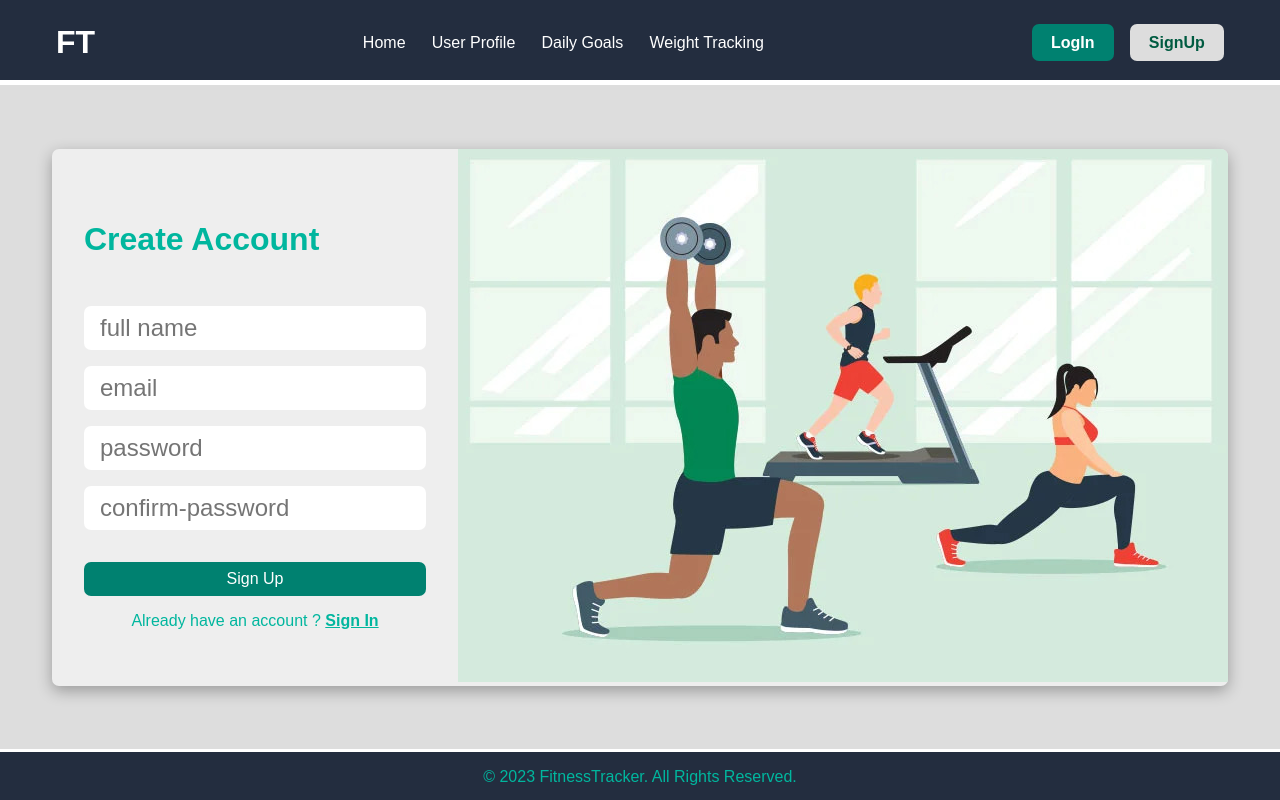
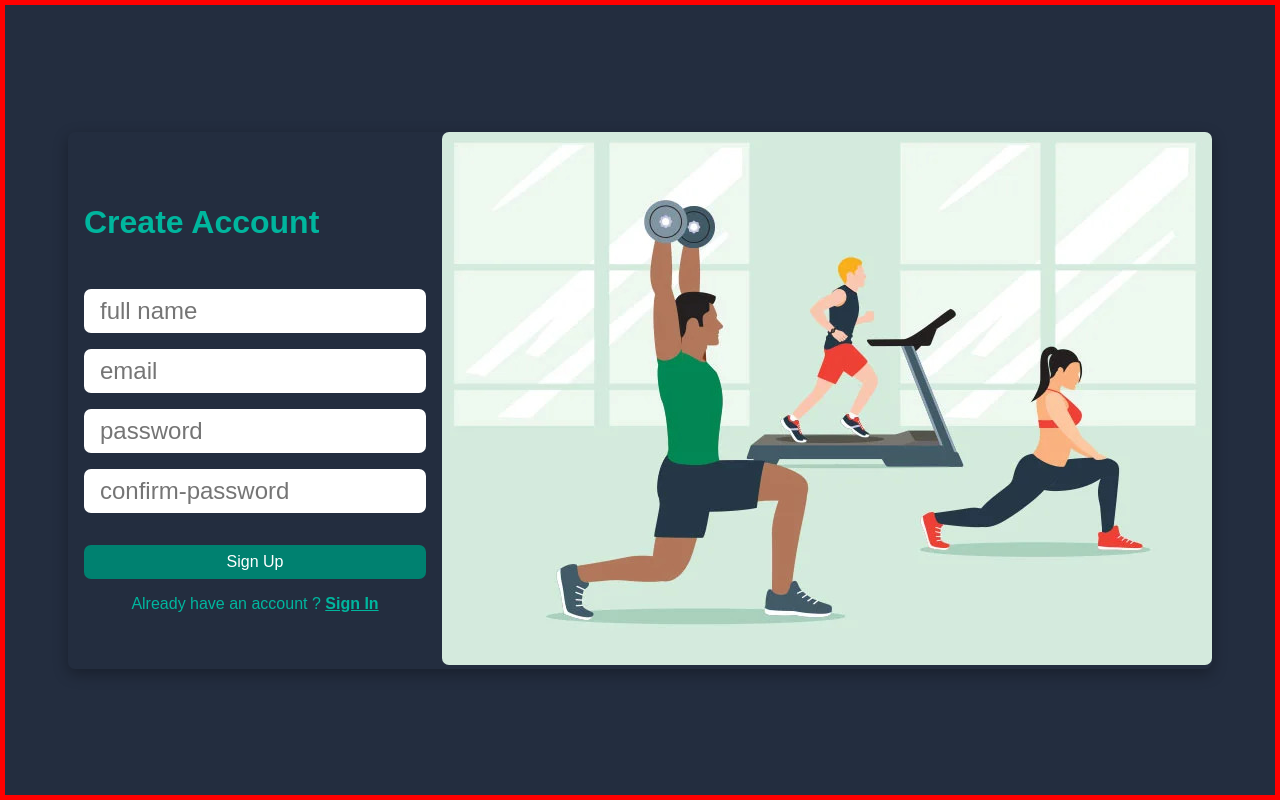
Before and after one commit to Ayush-Bharadva/fitnesstracker, a React (Vite) app: page /signup in a window 1280 px wide. Built offline with nearby package versions, Linux system fonts and the light colour scheme.

Commit message:
Layout updated with necessary changes

```diff
--- a/src/App.jsx
+++ b/src/App.jsx
@@ -39,14 +39,16 @@ const WeightTracking = lazy(() =>
 
 const router = createBrowserRouter(
 	createRoutesFromElements(
-		<Route path="/" element={<Layout />}>
-			<Route path="" element={<Home />} />
-			<Route path="user-profile" element={<UserProfile />} />
-			<Route path="daily-goals" element={<DailyGoals />} />
-			<Route path="weight-tracking" element={<WeightTracking />} />
+		<>
+			<Route path="/" element={<Layout />}>
+				<Route path="" element={<Home />} />
+				<Route path="user-profile" element={<UserProfile />} />
+				<Route path="daily-goals" element={<DailyGoals />} />
+				<Route path="weight-tracking" element={<WeightTracking />} />
+			</Route>
 			<Route path="signup" element={<SignUp />} />
 			<Route path="login" element={<Login />} />
-		</Route>
+		</>
 	)
 );
 
--- a/src/App.scss
+++ b/src/App.scss
@@ -7,20 +7,21 @@
 	font-family: Arial, Helvetica, sans-serif;
 }
 
-// Theme :
+// Theme variables:
 $black: #0f0f0f;
 $dark-blue: #232d3f;
+$mid-blue: #364560;
+$light-blue: #3f5071;
 $dark-green: #005b41;
 $teal: #008170;
 $light-teal: #00b69e;
 
 .card {
 	text-align: left;
-	background-color: #eee;
 	display: flex;
 	justify-content: center;
 	align-items: center;
-	overflow: hidden;
+	flex-wrap: wrap;
 	margin: 2rem auto;
 	width: fit-content;
 	border-radius: 7px;
@@ -31,10 +32,11 @@ $light-teal: #00b69e;
 .header {
 	background-color: $dark-blue;
 	color: white;
-	position: fixed;
+	position: sticky;
 	top: 0;
-	width: 100%;
-	height: 5rem;
+	left: 0;
+	right: 0;
+	z-index: 1000;
 
 	.navbar {
 		display: flex;
@@ -86,14 +88,12 @@ $light-teal: #00b69e;
 
 // Homepage
 .main {
-	background-color: #ddd;
+	background-color: transparent;
 	width: 100%;
-	height: calc(100vh - 8.5rem);
 	display: flex;
-	justify-content: space-around;
 	align-items: center;
-	margin: 85px 0 50px 0;
-	padding: 1.5rem;
+	justify-content: center;
+	padding: 1rem;
 	gap: 1.5rem;
 	text-align: center;
 	overflow: auto;
@@ -115,20 +115,6 @@ $light-teal: #00b69e;
 	}
 	.right {
 		width: 80%;
-
-		.home {
-			display: flex;
-			justify-content: center;
-			align-items: center;
-			overflow: hidden;
-			background-color: #eee;
-			width: 100%;
-			border-radius: 7px;
-			.info {
-				text-align: justify;
-				padding: 1rem;
-			}
-		}
 	}
 }
 
@@ -158,25 +144,33 @@ $light-teal: #00b69e;
 	}
 }
 
-// .home-poster {
-// 	width: 100%;
-// 	height: 100%;
-// 	img {
-// 		width: 800px;
-// 		height: 800px;
-// 		object-fit: scale-down;
-// 	}
-// }
+// css for user profile page
+.user-profile {
+	display: flex;
+	align-items: center;
+	justify-content: center;
+	flex-wrap: wrap;
+	margin: 1rem;
+	.exercise-poster {
+		img {
+			object-fit: contain;
+			width: 100%;
+			height: 100%;
+		}
+	}
+}
 
 // footer
 .footer {
-	padding: 1rem;
+	position: fixed;
+	bottom: 0;
+	left: 0;
+	right: 0;
+	padding: 1rem 0;
 	background-color: $dark-blue;
 	color: $light-teal;
-	bottom: 0;
-	position: fixed;
 	width: 100%;
-	height: 3rem;
+	z-index: 1000;
 	.footer-content {
 		text-align: center;
 	}
--- a/src/components/Login/Login.jsx
+++ b/src/components/Login/Login.jsx
@@ -22,7 +22,7 @@ function Login() {
 	};
 
 	return (
-		<Main>
+		<div className="container">
 			<Card>
 				<div className="login-poster">
 					<img src={poster} alt="" />
@@ -59,7 +59,7 @@ function Login() {
 					</p>
 				</div>
 			</Card>
-		</Main>
+		</div>
 	);
 }
 
--- a/src/components/SignUp/SignUp.jsx
+++ b/src/components/SignUp/SignUp.jsx
@@ -2,6 +2,7 @@ import React, { useState } from "react";
 import Card from "../UI/Card";
 import Main from "../UI/Main";
 import poster from "../../refrences/signup_poster.jpg";
+import "../styles/General.scss";
 
 function InputError() {
 	return <></>;
@@ -35,22 +36,22 @@ function SignUp() {
 			"0123456789abcdefghijklmnopqrstuvwxyzABCDEFGHIJKLMNOPQRSTUVWXYZ!@#$%^&*-+=_?/.";
 
 		let isValidEmail = emailPattern.test(userCredentials["email"]);
-		console.log("isValidEmail :", isValidEmail);
+		// console.log("isValidEmail :", isValidEmail);
 
 		// password = #Ayush123
-		console.log(userCredentials["password"]);
+		// console.log(userCredentials["password"]);
 
 		let isValidPassword =
 			userCredentials["password"].length > 6 &&
 			userCredentials["password"] === userCredentials["confirm-password"];
 
-		console.log("isValidPassword :", isValidPassword);
+		// console.log("isValidPassword :", isValidPassword);
 
 		isValidEmail && isValidPassword
 			? allUserCredentials.push(userCredentials)
 			: console.log("credentials are not proper");
 
-		console.log("allUserCredentials", allUserCredentials);
+		// console.log("allUserCredentials", allUserCredentials);
 	};
 
 	const handleSubmit = (e) => {
@@ -60,7 +61,7 @@ function SignUp() {
 	};
 
 	return (
-		<Main>
+		<div className="container">
 			<Card>
 				<div className="signup-card">
 					<h2>Create Account</h2>
@@ -125,7 +126,7 @@ function SignUp() {
 					<img src={poster} alt="" />
 				</div>
 			</Card>
-		</Main>
+		</div>
 	);
 }
 
--- a/src/components/pages/Home.jsx
+++ b/src/components/pages/Home.jsx
@@ -1,17 +1,10 @@
 import React, { useState } from "react";
 import run from "../../assets/images/run.jpg";
-import running from "../../assets/images/running.jpg";
 import "../../App.scss";
 import LeftSideBar from "./Home/LeftSideBar";
 import RightSideBar from "./Home/RightSidebar";
 
 function Home() {
-	const [userInfo, setUserInfo] = useState([]);
-
-	const handleClick = () => {
-		console.log("image clicked");
-	};
-
 	return (
 		<>
 			<div className="main">
--- a/src/components/pages/Home/RightSideBar.jsx
+++ b/src/components/pages/Home/RightSideBar.jsx
@@ -5,7 +5,9 @@ import home from "../../../refrences/home.jpg";
 function RightSideBar({ children }) {
 	return (
 		<div className="sidebar right">
-			<div className="home-poster">{/* <img src={home} alt="" /> */}</div>
+			{/* <div className="home-poster">
+				<img src={home} alt="" />
+			</div> */}
 			{children}
 		</div>
 	);
--- a/src/components/pages/UserProfile/CreateProfile.jsx
+++ b/src/components/pages/UserProfile/CreateProfile.jsx
@@ -1,5 +1,6 @@
 import React, { useState } from "react";
 import Card from "../../UI/Card";
+import exercise from "../../../refrences/exercise.jpg";
 
 function CreateProfile() {
 	const [userInfo, setUserInfo] = useState({
@@ -26,6 +27,10 @@ function CreateProfile() {
 	};
 
 	return (
+		<div className="user-profile">
+			<div className="exercise-poster">
+				<img src={exercise} alt="" />
+			</div>
 			<Card>
 				<div className="user-profile-form">
 					<h2>Create Profile</h2>
@@ -34,7 +39,11 @@ function CreateProfile() {
 						className="user-profile-form"
 						onSubmit={handleSubmit}>
 						<label htmlFor="profile-image"></label>
-					<input type="file" id="profile-image" accept="image/*" />
+						<input
+							type="file"
+							id="profile-image"
+							accept="image/*"
+						/>
 						<label htmlFor="name">name</label>
 						<input
 							type="text"
@@ -57,16 +66,39 @@ function CreateProfile() {
 							min="10"
 							max="100"
 						/>
-					<label htmlFor="gender">gender</label>
+						<label htmlFor="">gender</label>
+						<div className="radio-option">
+							<div className="male-radio">
 								<input
-						type="text"
-						id="gender"
-						value={userInfo["gender"]}
+									type="radio"
+									id="male"
+									name="gender"
+									value="male"
 									onChange={(e) =>
-							handleInputChange("gender", e.target.value)
+										handleInputChange(
+											"gender",
+											e.target.value
+										)
 									}
-						placeholder="gender"
-					/>
+								/>{" "}
+								<label htmlFor="male">Male</label>
+							</div>
+							<div className="female-radio">
+								<input
+									type="radio"
+									id="female"
+									name="gender"
+									value="female"
+									onChange={(e) =>
+										handleInputChange(
+											"gender",
+											e.target.value
+										)
+									}
+								/>{" "}
+								<label htmlFor="female">Female</label>
+							</div>
+						</div>
 						<label htmlFor="height">height</label>
 						<input
 							type="text"
@@ -98,13 +130,16 @@ function CreateProfile() {
 							<option value="">Select Health Goal</option>
 							<option value="weight-loss">Weight loss</option>
 							<option value="weight-gain">Weight gain</option>
-						<option value="muscle-building">Muscle building</option>
+							<option value="muscle-building">
+								Muscle building
+							</option>
 							<option value="maintain-body">Maintain body</option>
 						</select>
 						<button type="submit">Add Details</button>
 					</form>
 				</div>
 			</Card>
+		</div>
 	);
 }
 
--- a/src/components/styles/General.scss
+++ b/src/components/styles/General.scss
@@ -2,17 +2,30 @@
 	box-sizing: border-box;
 }
 
-// Theme :
+// Theme variables:
 $black: #0f0f0f;
 $dark-blue: #232d3f;
 $mid-blue: #364560;
+$light-blue: #3f5071;
 $dark-green: #005b41;
 $teal: #008170;
 $light-teal: #00b69e;
 
+.container {
+	border: 5px solid red;
+	height: 100vh;
+	width: 100%;
+	display: flex;
+	justify-content: center;
+	flex-wrap: wrap;
+	align-items: center;
+	background-color: $dark-blue;
+	overflow: auto;
+}
+
 .login-card,
 .signup-card {
-	padding: 2rem;
+	padding: 1rem;
 	h2 {
 		font-size: 2rem;
 		padding: 2rem 0;
@@ -27,7 +40,6 @@ $light-teal: #00b69e;
 		border: none;
 		border-radius: 7px;
 		outline: none;
-		color: $light-teal;
 	}
 
 	.btn {
@@ -57,8 +69,7 @@ $light-teal: #00b69e;
 .user-profile-form {
 	height: fit-content;
 	width: 100%;
-	padding: 1rem 1.5rem;
-
+	padding: 1rem;
 	h2 {
 		color: $light-teal;
 		font-size: 2.5rem;
@@ -67,18 +78,37 @@ $light-teal: #00b69e;
 
 	input,
 	select {
-		color: $light-teal;
+		color: white;
 		display: block;
 		width: 100%;
 		font-size: 1.5rem;
-		margin: 0.7rem auto;
+		margin: 0.4rem auto;
 		padding: 0.2rem 0.4rem;
 		border: none;
 		border-bottom: 2px solid $light-teal;
 		outline: none;
-		background: transparent;
 		border-radius: 5px;
 		background-color: $mid-blue;
+	}
+
+	.radio-option {
+		background-color: $mid-blue;
+		color: white;
+		display: flex;
+		justify-content: flex-start;
+		align-items: center;
+		padding: 10px 0;
+		margin: 5px 0;
+		border-radius: 7px;
+		border-bottom: 2px solid $light-teal;
+
+		.male-radio,
+		.female-radio {
+			margin: 0 0.5rem;
+			display: flex;
+			align-items: center;
+			gap: 7px;
+		}
 	}
 
 	::placeholder {
@@ -86,10 +116,7 @@ $light-teal: #00b69e;
 	}
 
 	select {
-		padding: 0.5rem 0.6rem 0.6rem;
-		option {
-			margin: 1.2rem;
-		}
+		padding: 0.5rem 0.6rem;
 	}
 
 	button {
@@ -105,12 +132,23 @@ $light-teal: #00b69e;
 	}
 }
 
+.signup-poster,
 .login-poster {
-	width: 100%;
-	height: 100%;
-	background-color: transparent;
 	img {
+		border-radius: 7px;
 		width: 100%;
 		height: 100%;
+		object-fit: cover;
+		// border: 4px solid blue;
 	}
 }
+
+@media screen and (max-width: 782px) {
+	.navbar {
+		flex-direction: column;
+		align-items: center;
+		.link {
+			text-align: center;
+		}
+	}
+}
```
Also changed, not shown: src/components/UI/ExerciseTile.jsx (added, +7 -0 lines), src/components/pages/Daily Goals/LogExercise.jsx (added, +7 -0 lines), src/components/pages/Daily Goals/LogMeals.jsx (added, +7 -0 lines), src/assets/images/running.jpg (deleted), src/refrences/meal.png (added). Lines whose indentation alone changed are shown as unchanged.
